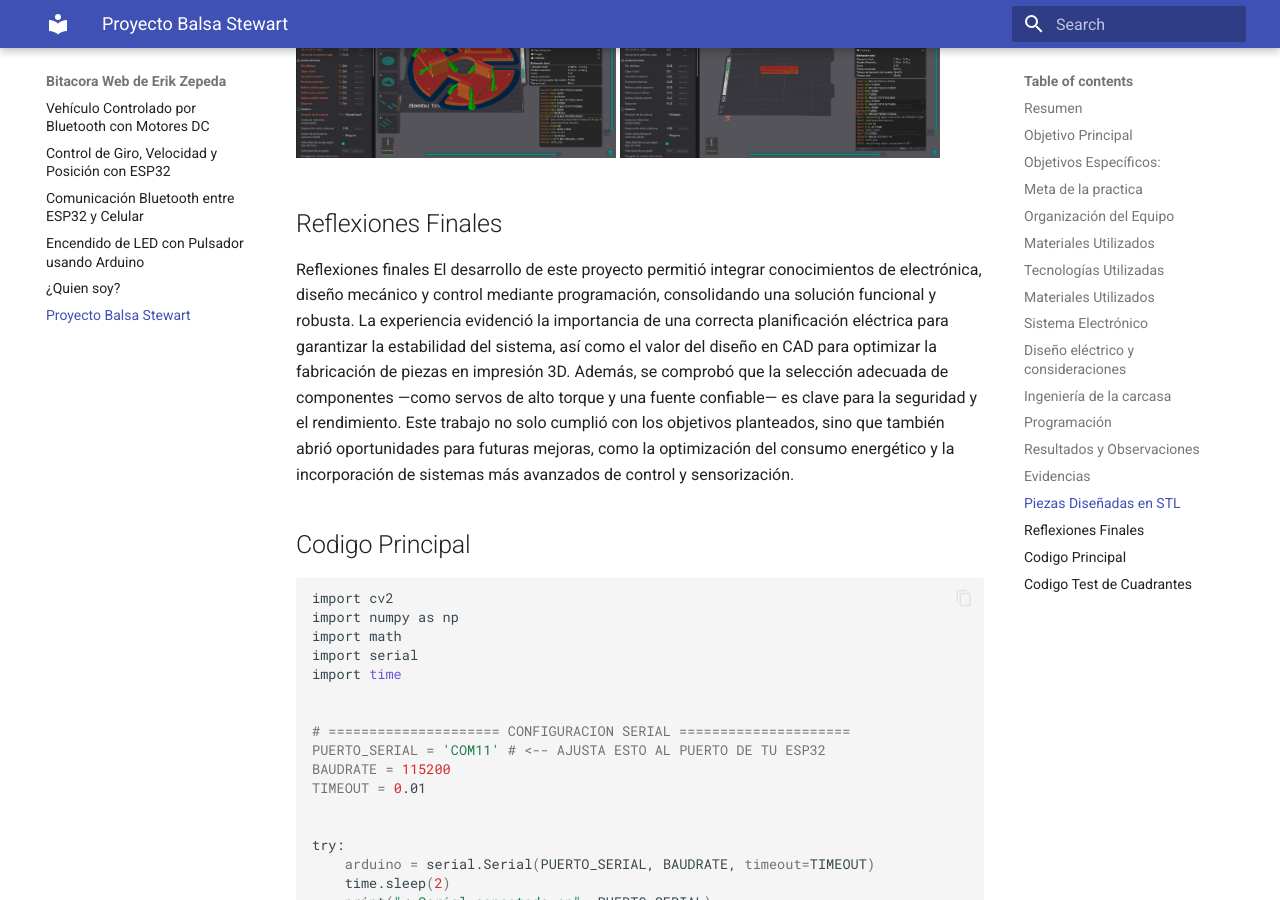
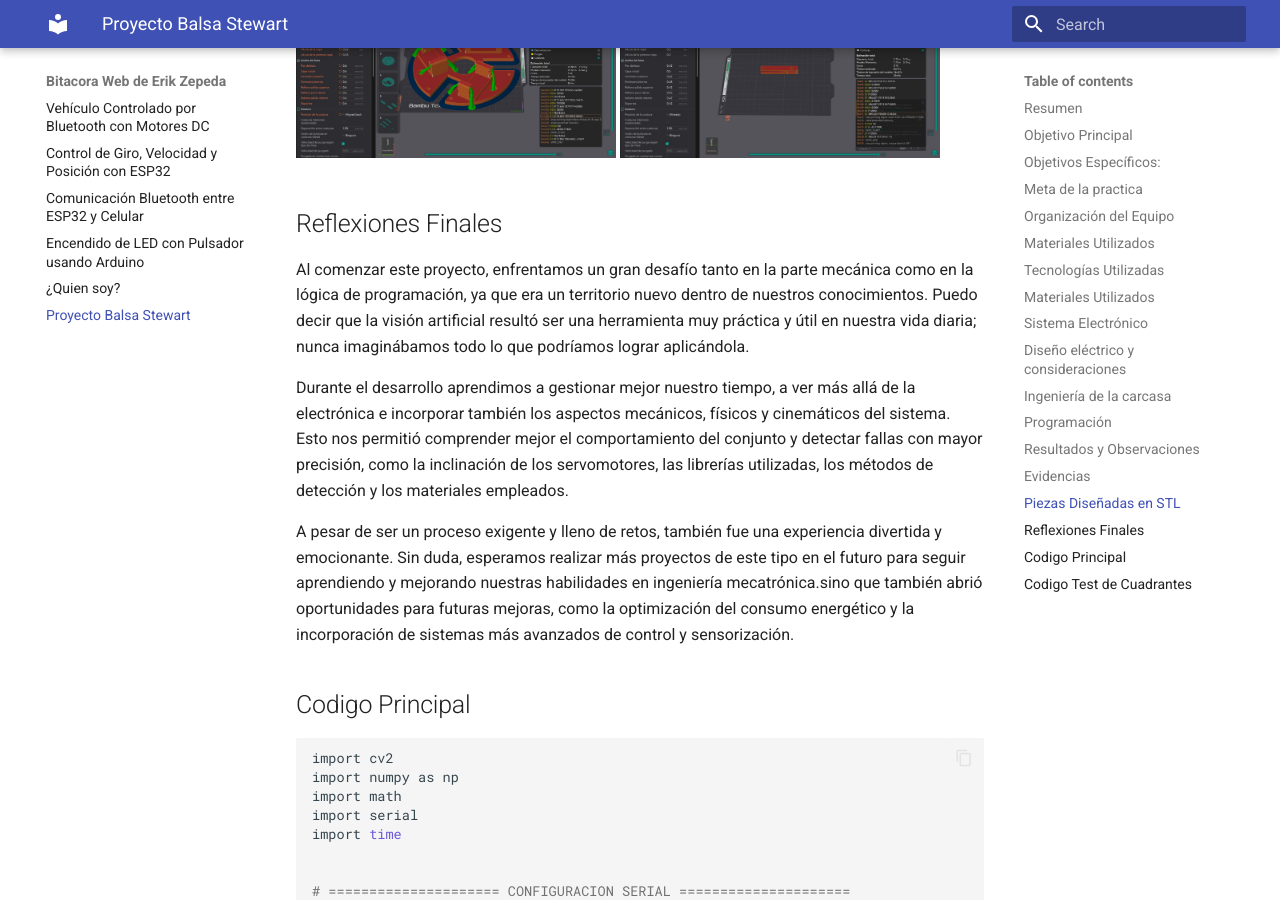
Before and after one commit to erikzepedaa/portafolioerikz, an MkDocs documentation site: the page built from docs/proyectobie.md, in a window 1280 px wide and 900 px high, scrolled down 5414 px. Built offline with MkDocs 1.6.1 and Material for MkDocs 9.7.7, drawn with Linux system fonts in a browser that asks for light colours.

Commit message:
Expand final reflections on project development
Added reflections on project challenges and learning outcomes.

```diff
--- a/docs/proyectobie.md
+++ b/docs/proyectobie.md
@@ -148,8 +148,11 @@ Estas configuraciones garantizan una fabricación precisa, reduciendo desperdici
 
 
 ## Reflexiones Finales
-Reflexiones finales
-El desarrollo de este proyecto permitió integrar conocimientos de electrónica, diseño mecánico y control mediante programación, consolidando una solución funcional y robusta. La experiencia evidenció la importancia de una correcta planificación eléctrica para garantizar la estabilidad del sistema, así como el valor del diseño en CAD para optimizar la fabricación de piezas en impresión 3D. Además, se comprobó que la selección adecuada de componentes —como servos de alto torque y una fuente confiable— es clave para la seguridad y el rendimiento. Este trabajo no solo cumplió con los objetivos planteados, sino que también abrió oportunidades para futuras mejoras, como la optimización del consumo energético y la incorporación de sistemas más avanzados de control y sensorización.
+Al comenzar este proyecto, enfrentamos un gran desafío tanto en la parte mecánica como en la lógica de programación, ya que era un territorio nuevo dentro de nuestros conocimientos. Puedo decir que la visión artificial resultó ser una herramienta muy práctica y útil en nuestra vida diaria; nunca imaginábamos todo lo que podríamos lograr aplicándola.
+
+Durante el desarrollo aprendimos a gestionar mejor nuestro tiempo, a ver más allá de la electrónica e incorporar también los aspectos mecánicos, físicos y cinemáticos del sistema. Esto nos permitió comprender mejor el comportamiento del conjunto y detectar fallas con mayor precisión, como la inclinación de los servomotores, las librerías utilizadas, los métodos de detección y los materiales empleados.
+
+A pesar de ser un proceso exigente y lleno de retos, también fue una experiencia divertida y emocionante. Sin duda, esperamos realizar más proyectos de este tipo en el futuro para seguir aprendiendo y mejorando nuestras habilidades en ingeniería mecatrónica.sino que también abrió oportunidades para futuras mejoras, como la optimización del consumo energético y la incorporación de sistemas más avanzados de control y sensorización.
 
 ## Codigo Principal
 
```
